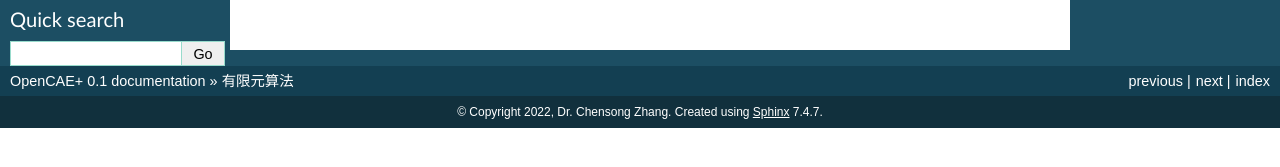
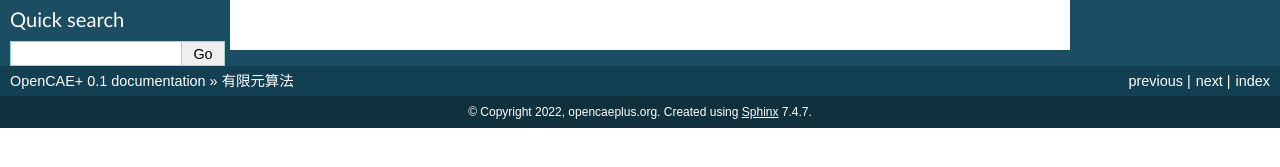
Before and after one commit to FaspDevTeam/OpenCAEPlus, a Sphinx documentation site: the page built from docs/src/chapter/main.rst, in a window 1280 px wide. Shown: the part 220-387 px from the top of the page. Built offline with Sphinx 7.4.7, drawn with Linux system fonts in a browser that asks for light colours; formulas are drawn with MathJax 3.

Commit message:
opencaeplus.org

```diff
--- a/docs/conf.py
+++ b/docs/conf.py
@@ -182,7 +182,7 @@ master_doc = 'index'
 
 # General information about the project.
 project = u'OpenCAE+'
-copyright = u'2022, Dr. Chensong Zhang'
+copyright = u'2022, opencaeplus.org'
 
 # The version info for the project you're documenting, acts as replacement for
 # |version| and |release|, also used in various other places throughout the
@@ -323,7 +323,7 @@ htmlhelp_basename = 'ocpdoc'
 # (source start file, target name, title, author, documentclass [howto/manual]).
 latex_documents = [
   ('index', 'ocp.tex', u'OpenCAE+',
-   u'Dr. Chensong Zhang', 'manual'),
+   u'opencaeplus.org', 'manual'),
 ]
 
 # The name of an image file (relative to this directory) to place at the top of
```
Also changed, not shown: 5 other files.
